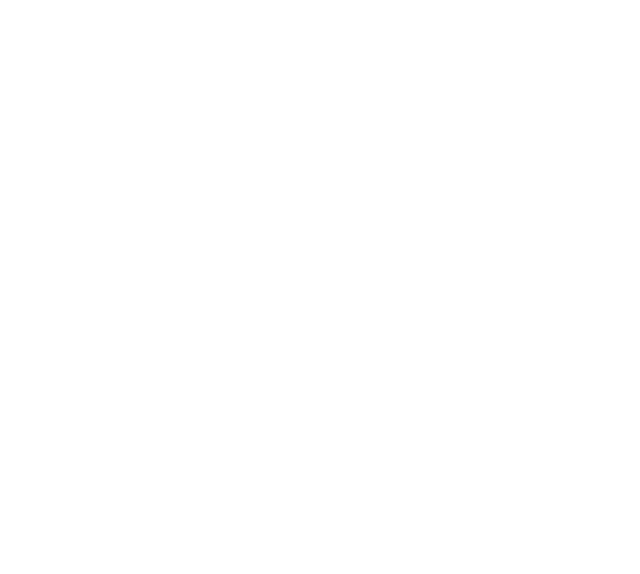
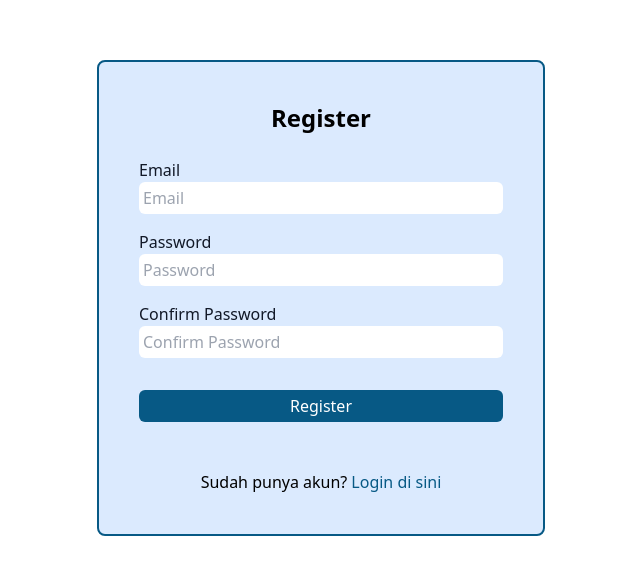
Before and after one commit to Komalasari076/Portify-project, a React (Vite) app: page /register in a window 1280 px wide. Before the commit this address had no page. Shown: the part 102-676 px from the top of the page, without its empty margins (319-959 px from the left). Built offline with nearby package versions, Linux system fonts and the light colour scheme.

Commit message:
membuat pageTemplate dan logic untuk login dan register

```diff
--- a/src/App.jsx
+++ b/src/App.jsx
@@ -10,25 +10,25 @@ import HomePage from "./components/HomePage";
 import Persyaratan from "./components/Main/Persyaratan";
 import Register from "./components/Header/Register";
 import Pengajuan from "./components/Main/Pengajuan";
+import PageTemplate from "./components/PageTemplate";
 
 function App() {
   return (
     <div className="box-border md:container md:mx-auto">
-      {/* <Navbar /> */}
+      <Routes>
+        <Route path="/" element={<PageTemplate />}>
+          <Route path="/" element={<HomePage />} />
+          <Route path="/panduan" element={<Panduan />} />
+          <Route path="/persyaratan" element={<Persyaratan />} />
+          <Route path="/project" element={<ProjectList />} />
+          <Route path="/projects/:id" element={<ProjectDetail />} />
+        </Route>
 
-      <Routes>
-        {/* <Route path="/login" element={<Login />} />
+        <Route path="/login" element={<Login />} />
         <Route path="/register" element={<Register />} />
-        <Route path="/" element={<HomePage />} />
-        <Route path="/project" element={<ProjectList />} />
-        <Route path="/projects/:id" element={<ProjectDetail />} />
-        <Route path="/panduan" element={<Panduan />} />
-        <Route path="/persyaratan" element={<Persyaratan />} /> */}
-        <Route path="/" element={<Dashboard />} />
+        <Route path="/dashboard" element={<Dashboard />} />
         <Route path="/pengajuan" element={<Pengajuan />} />
       </Routes>
-
-      {/* <Footer /> */}
     </div>
   );
 }
--- a/src/components/Header/Login.jsx
+++ b/src/components/Header/Login.jsx
@@ -1,17 +1,37 @@
-import { Link } from "react-router-dom";
+import { useState } from "react";
+import { json, Link, useNavigate } from "react-router-dom";
 
 function Login() {
+  const [email, setEmail] = useState("");
+  const [password, setPassword] = useState("");
+  const navigate = useNavigate();
+
+  const handleLogin = (e) => {
+    e.preventDefault();
+
+    const user = JSON.parse(localStorage.getItem("user"));
+
+    if (user && user.email === email && user.password === password) {
+      alert("login berhasil");
+      navigate("/dashboard");
+    } else {
+      alert("email atau password salah");
+    }
+  };
+
   return (
     <>
       <div className="flex justify-center items-center h-screen font-medium">
         <div className="w-full max-w-md bg-blue-100 border-2 border-sky-800 p-10 rounded-lg">
           <h2 className="text-2xl font-bold text-center mb-6">Login</h2>
-          <form>
+          <form onSubmit={handleLogin}>
             <div className="my-4">
               <label className=" text-gray-900">Email</label>
               <input
                 type="email"
                 placeholder="Email"
+                value={email}
+                onChange={(e) => setEmail(e.target.value)}
                 required
                 className="w-full p-1 rounded-md"
               />
@@ -22,6 +42,8 @@ function Login() {
               <input
                 type="password"
                 placeholder="Password"
+                value={password}
+                onChange={(e) => setPassword(e.target.value)}
                 required
                 className="w-full p-1 rounded-md"
               />
--- a/src/components/Header/Register.jsx
+++ b/src/components/Header/Register.jsx
@@ -1,16 +1,44 @@
-import { Link } from "react-router-dom";
+import { useState } from "react";
+import { Link, useNavigate } from "react-router-dom";
 
 function Register() {
+  const [email, setEmail] = useState("");
+  const [password, setPassword] = useState("");
+  const [confirmPassword, setConfirmPassword] = useState("");
+  const navigate = useNavigate();
+
+  const handleRegister = (e) => {
+    e.preventDefault();
+
+    if (password !== confirmPassword) {
+      alert("pasword dan corfirm password tidak sesuai");
+      return;
+    }
+
+    const user = { email, password };
+    localStorage.setItem("user", JSON.stringify(user));
+
+    const checkData = localStorage.getItem("user");
+    if (checkData) {
+      alert(
+        "Register Berhasil, silahkan login dengan akun yang sudah terdaftar"
+      );
+      navigate("/login");
+    }
+  };
+
   return (
     <div className="flex justify-center items-center h-screen font-medium">
       <div className="w-full max-w-md bg-blue-100 border-2 border-sky-800 p-10 rounded-lg">
         <h2 className="text-2xl font-bold text-center mb-6">Register</h2>
-        <form>
+        <form onSubmit={handleRegister}>
           <div className="my-4">
             <label className=" text-gray-900">Email</label>
             <input
               type="email"
               placeholder="Email"
+              value={email}
+              onChange={(e) => setEmail(e.target.value)}
               required
               className="w-full p-1 rounded-md"
             />
@@ -21,6 +49,8 @@ function Register() {
             <input
               type="password"
               placeholder="Password"
+              value={password}
+              onChange={(e) => setPassword(e.target.value)}
               required
               className="w-full p-1 rounded-md"
             />
@@ -31,6 +61,8 @@ function Register() {
             <input
               type="password"
               placeholder="Confirm Password"
+              value={confirmPassword}
+              onChange={(e) => setConfirmPassword(e.target.value)}
               required
               className="w-full p-1 rounded-md"
             />
--- a/src/components/Main/Dashboard.jsx
+++ b/src/components/Main/Dashboard.jsx
@@ -38,7 +38,7 @@ function Dashboard() {
             </a>
           </button>
           <button className="rounded-full bg-blue-100 border-2 border-sky-800 py-1 px-4 hover:bg-sky-800 hover:text-white mr-2">
-            Ajukan project
+            <Link to="/pengajuan">Ajukan project</Link>
           </button>
         </div>
       </div>
--- /dev/null
+++ b/src/components/PageTemplate.jsx
@@ -0,0 +1,26 @@
+import { Outlet } from "react-router-dom";
+import Navbar from "./Header/Navbar";
+import Footer from "./Footer/Footer";
+
+function PageTemplate() {
+  return (
+    <>
+      {/* Navigasi */}
+      <header>
+        <Navbar/>
+      </header>
+
+      {/* Konten sesuai dgn alamat */}
+      <div>
+        <Outlet />
+      </div>
+
+      {/* Footer */}
+      <footer>
+        <Footer/>
+      </footer>
+    </>
+  );
+}
+
+export default PageTemplate;
```
